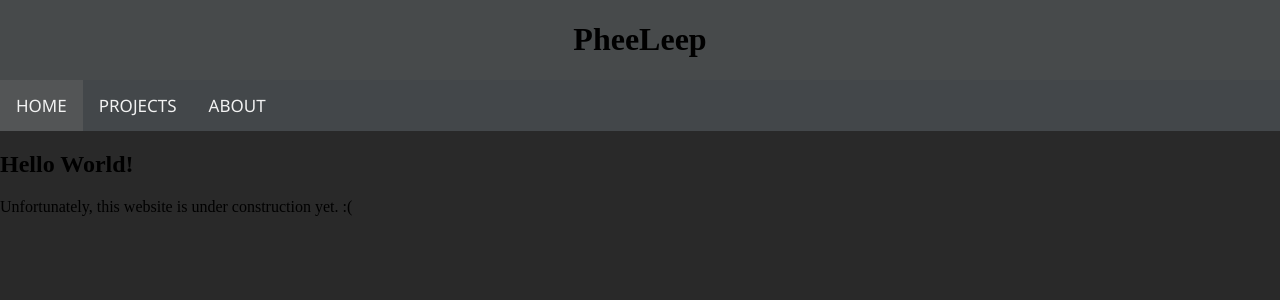
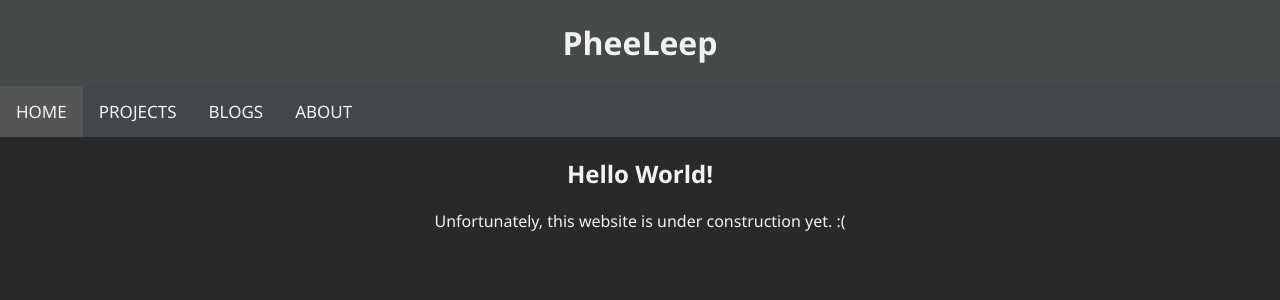
Before and after one commit to PheeLeep/pheeleep.github.io, a Jekyll site: the page built from index.html, in a window 1280 px wide. Shown: the top 300 px of the page. Built offline with Jekyll 4.4.1, drawn with Linux system fonts in a browser that asks for light colours.

Commit message:
Adding more pages and other modifications.

```diff
--- a/_layouts/default.html
+++ b/_layouts/default.html
@@ -27,13 +27,14 @@
     </script>
     <div id="main_content_wrap" class="outer">
         <div class="mainpage_logo">
-            <h1>PheeLeep</h1>
+            <h1 class=".about_headingone">PheeLeep</h1>
         </div>
         <div class="topnav" id="myTopnav">
             <a href="javascript:void(0);" id="dropDownBtn" class="icon">&#9776;</a>
-            <a href="./index.html" class="active">HOME</a>
-            <a href="./projects.html">PROJECTS</a>
-            <a href="./about.html">ABOUT</a>
+            <a class="{% if page.url == '/' %}active{% endif %}" href="{{ site.baseurl }}/index.html">HOME</a>
+            <a class="{% if page.url == '/docs/projects.html' %}active{% endif %}" href="{{ site.baseurl }}/docs/projects.html">PROJECTS</a>
+            <a class="{% if page.url == '/docs/blogs.html' %}active{% endif %}" href="{{ site.baseurl }}/docs/blogs.html">BLOGS</a>
+            <a class="{% if page.url == '/docs/about.html' %}active{% endif %}" href="{{ site.baseurl }}/docs/about.html">ABOUT</a>
         </div>
         <main>
             <section id="main_content" class="inner">
--- a/assets/fontschema.css
+++ b/assets/fontschema.css
@@ -1,3 +1,7 @@
+body {
+    font-family: 'Segoe UI', Tahoma, Geneva, Verdana, sans-serif;
+}
+
 .about_headingone{
     text-align: center;
     color: white;
@@ -30,7 +34,6 @@
     text-align: center;
     color: white;
     font-size: 17px;
-    font-family: 'Segoe UI', Tahoma, Geneva, Verdana, sans-serif;
 }
 
 .secondary_paragraph {
--- a/assets/styles.css
+++ b/assets/styles.css
@@ -19,7 +19,6 @@
 }
 
 .endcred {
-  color: #f2f2f2;
   text-align: center;
   font-size: 15px;
   font-family: 'Segoe UI', Tahoma, Geneva, Verdana, sans-serif;
@@ -30,9 +29,15 @@
 /* Main */
 body {
   margin: 0px;
+  color: #f2f2f2;
   background-color: rgb(41, 41, 41);
+  text-align: center;
 }
 
+main {
+  margin-left: 10px;
+  margin-right: 10px;
+}
 /* End of Main */
 
 .tableproducts {
--- /dev/null
+++ b/docs/projects.html
@@ -0,0 +1,6 @@
+---
+layout: default
+title: Projects | PheeLeep
+---
+<h2>Projects</h2>
+<p>These are the projects I've made as a form of my hobby, and as tools to contribute for everyone.</p>
```
Also changed, not shown: docs/about.html (added, +8 -0 lines), 1 other file.
